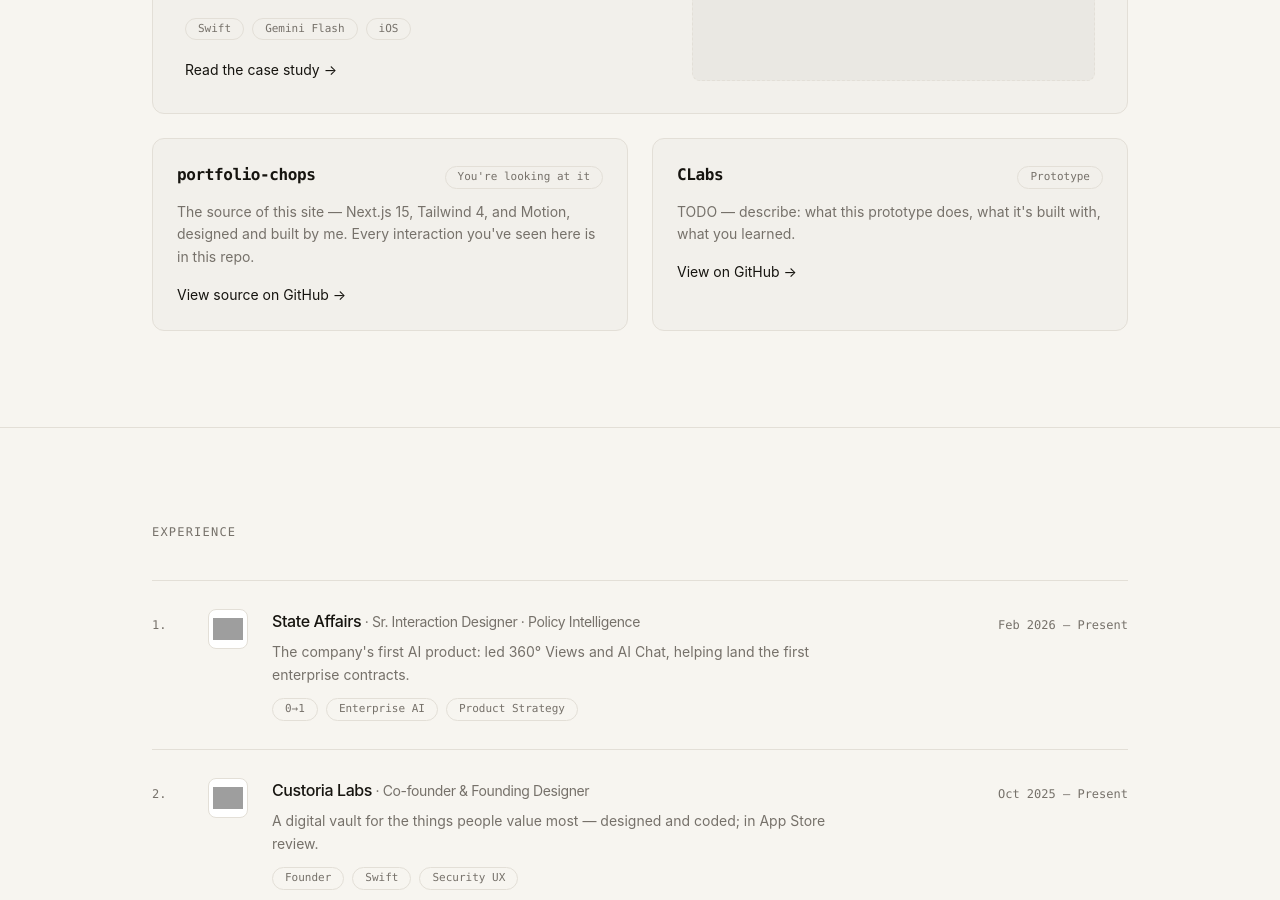
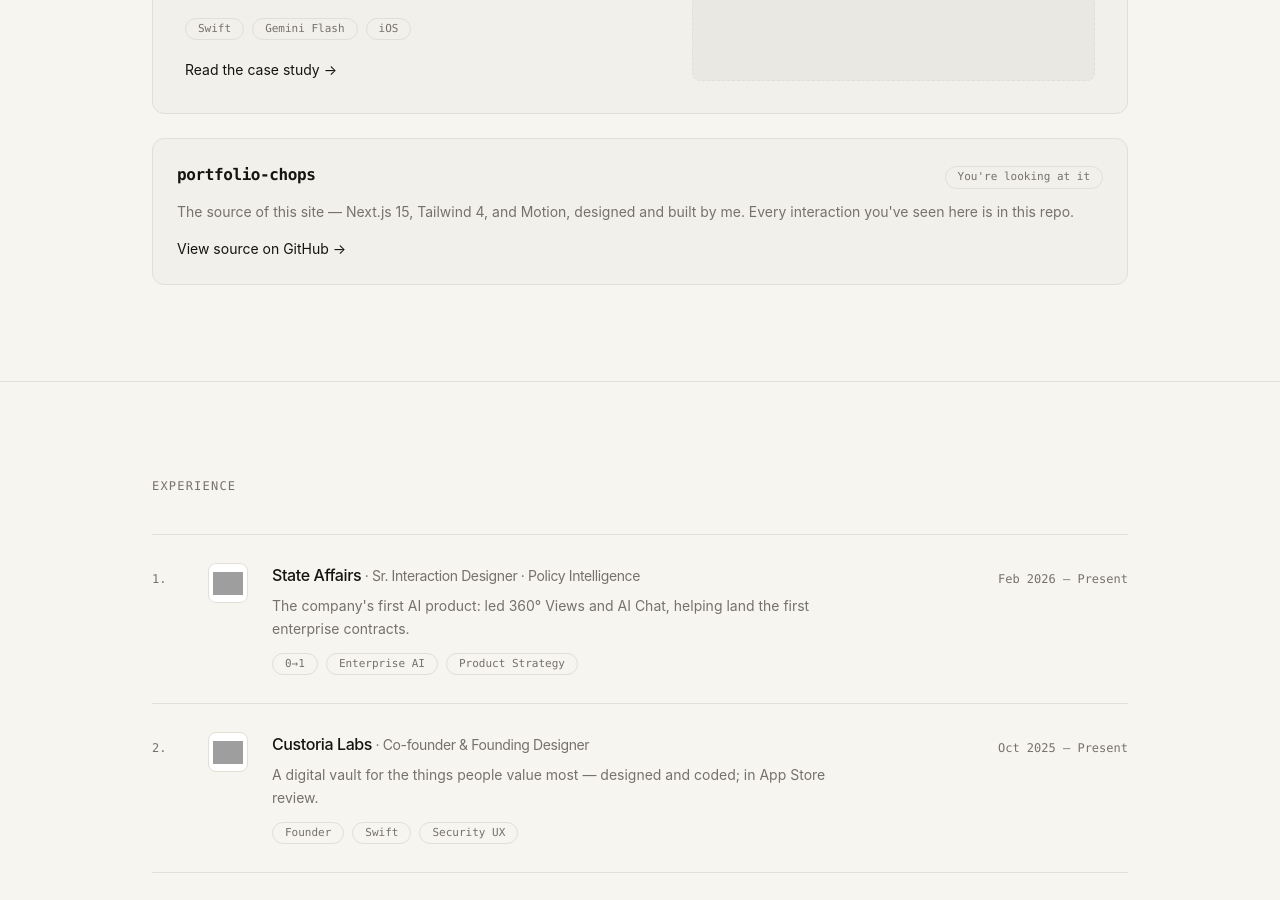
Before and after one commit to acaspx/portfolio-chops, a Next.js app: page / in a window 1280 px wide. Shown: the part 2700-3600 px from the top of the page. Built offline with nearby package versions, Linux system fonts and the light colour scheme; grey boxes are pictures that could not be loaded.

Commit message:
Remove CLabs TODO card

```diff
--- a/components/SideProjects.tsx
+++ b/components/SideProjects.tsx
@@ -11,6 +11,7 @@ const featured = {
   cta: "Read the case study",
 };
 
+// CLabs intentionally omitted until it has a real story to tell.
 const projects = [
   {
     name: "portfolio-chops",
@@ -19,14 +20,6 @@ const projects = [
       "The source of this site — Next.js 15, Tailwind 4, and Motion, designed and built by me. Every interaction you've seen here is in this repo.",
     href: "https://github.com/acaspx/portfolio-chops",
     cta: "View source on GitHub",
-  },
-  {
-    name: "CLabs",
-    status: "Prototype",
-    description:
-      "TODO — describe: what this prototype does, what it's built with, what you learned.",
-    href: "https://github.com/acaspx/CLabs",
-    cta: "View on GitHub",
   },
 ];
 
@@ -81,7 +74,7 @@ export default function SideProjects() {
         </Reveal>
 
         {/* Prototypes & experiments */}
-        <div className="mt-6 grid gap-6 sm:grid-cols-2">
+        <div className="mt-6 grid gap-6 sm:grid-cols-1">
           {projects.map((p, i) => (
             <Reveal key={p.name} delay={i * 0.1}>
               <a
```
